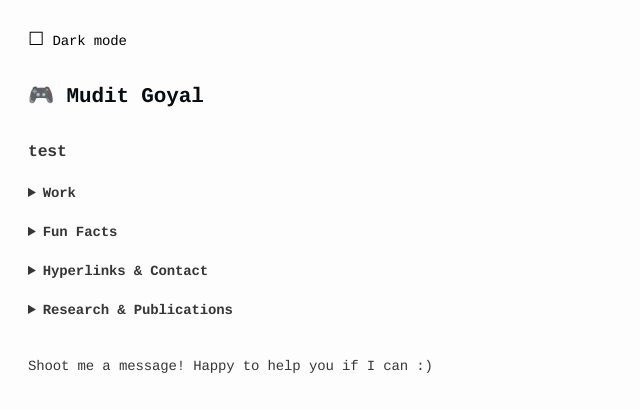
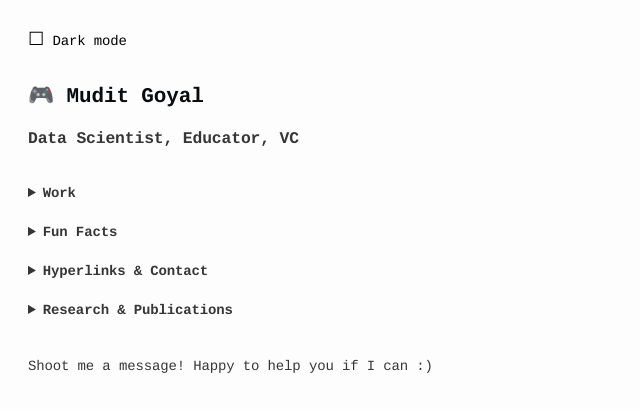
Before and after one commit to muditgoyal/muditgoyal.github.io, a Jekyll site: the page built from index.html, in a window 1280 px wide. Shown: the top 412 px of the page, without its empty margins (0-640 px from the left). Built offline with Jekyll 4.4.1, drawn with Linux system fonts in a browser that asks for light colours.

Commit message:
Testing something else

```diff
--- a/_layouts/default.html
+++ b/_layouts/default.html
@@ -39,6 +39,7 @@
         <h1 class="h1">
           <a href="/" class="no-underline"><span class="js-random-emoji">👩🏻‍💻</span> Mudit Goyal</a>
         </h1>
+        <h3> Data Scientist, Educator, VC </h3>
       </header>
       <main class="wrapper">
         {% if page.date %}
--- a/index.html
+++ b/index.html
@@ -1,7 +1,7 @@
 ---
 layout: default
 ---
-<h3> test </h3>
+
 <details>
   <summary><h2 class="as-text">Work</h2></summary>
   <ul class="list list-items">
```
